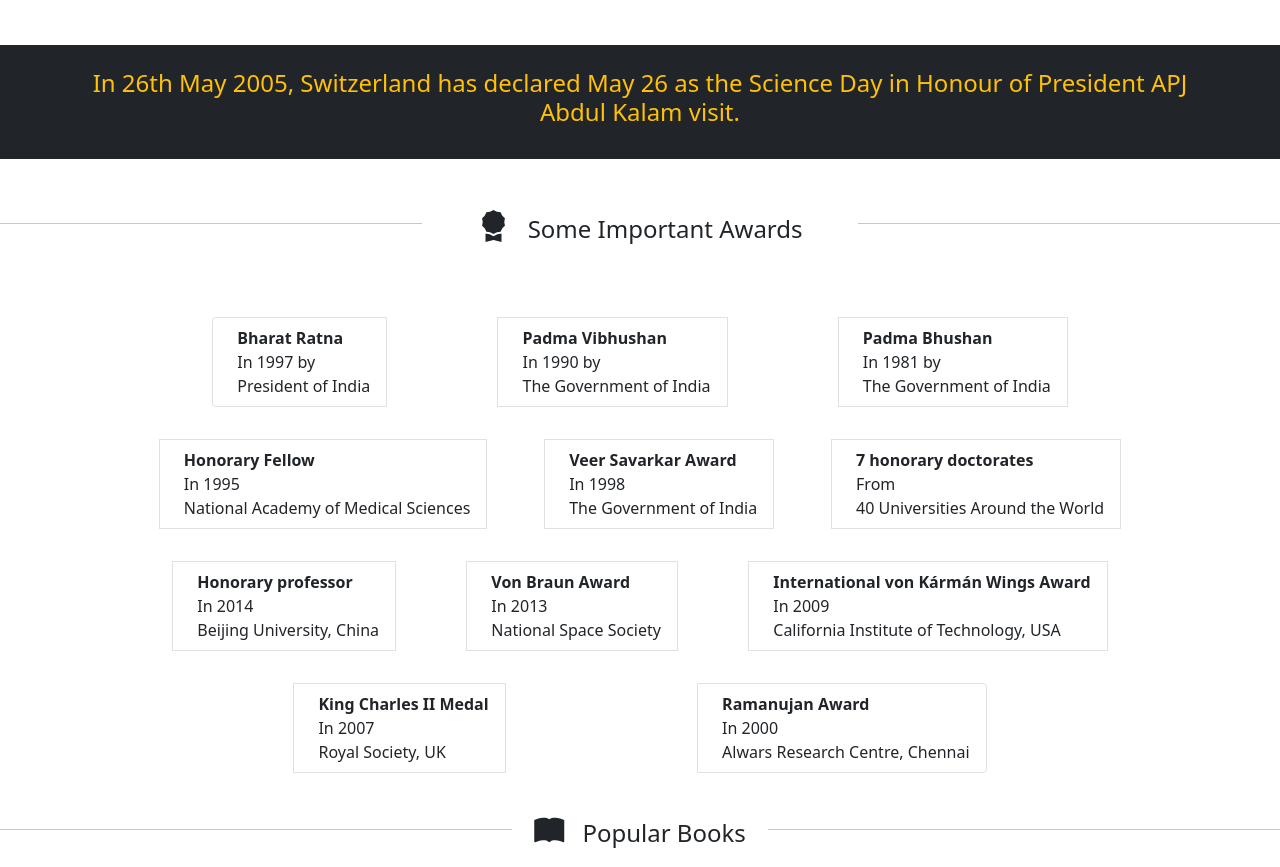
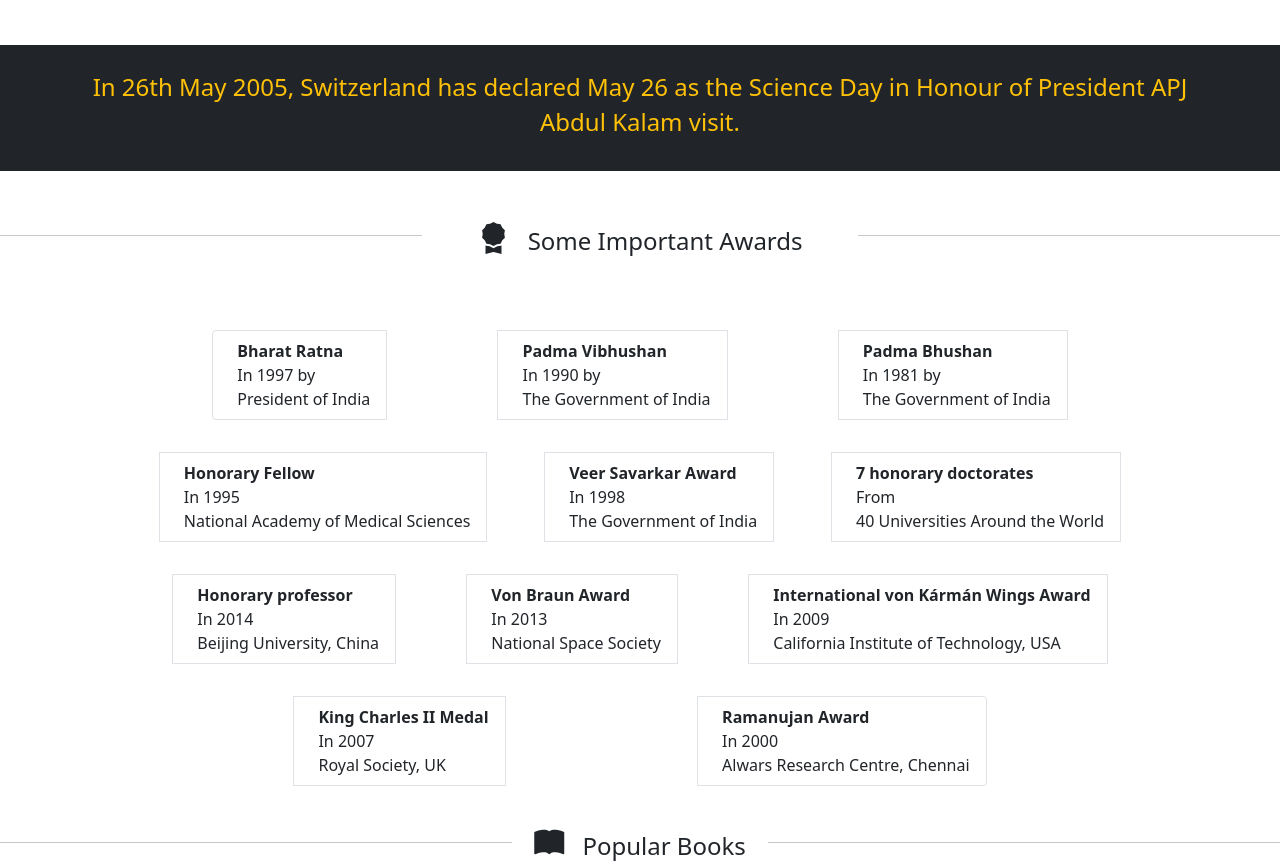
Before and after one commit to Joshua10roys/Abdul-Kalam, a plain HTML site: page index.html in a window 1280 px wide. Shown: the part 1107-1974 px from the top of the page. Drawn offline with nearby package versions, Linux system fonts and the light colour scheme.

Commit message:
line hight add using inline CSS

```diff
--- a/index.html
+++ b/index.html
@@ -92,8 +92,9 @@
     <section class="bg-dark p-sm-4 py-4">
         <div class="container">
             <div class=" text-warning text-center">
-                <h4> In 26th May 2005, Switzerland has declared May 26 as the Science Day in
-                    Honour of President APJ Abdul Kalam visit.
+                <h4 style="line-height: 35px;">
+                    In 26th May 2005, Switzerland has declared May 26 as the Science Day in Honour of President APJ
+                    Abdul Kalam visit.
                 </h4>
             </div>
         </div>
```
